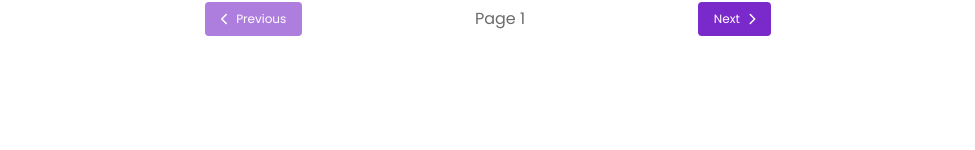
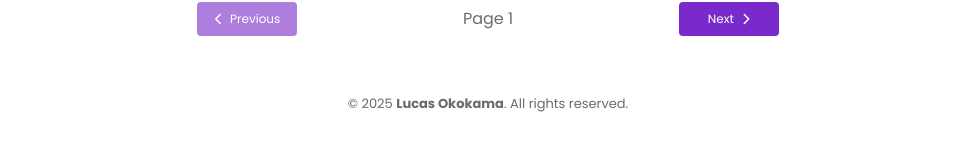
Before and after one commit to LucasOkokama/pexels-image-search, a React (Vite) app: page / in a window 1280 px wide. Shown: the part 426-576 px from the top of the page, without its empty margins (152-1127 px from the left). Built offline with nearby package versions, Linux system fonts and the light colour scheme; no server answers.

Commit message:
feat: create footer

```diff
--- a/src/App.tsx
+++ b/src/App.tsx
@@ -5,6 +5,7 @@ import { useState } from "react";
 import SearchBox from "./components/SearchBox";
 import { StyledParagraph } from "./components/styles/StyledParagraph";
 import ImageGallery from "./components/ImageGallery";
+import { CopyrightTextStyle } from "./components/styles/CopyrightTextStyle";
 
 const dimensions = {
   sm: "640px",
@@ -74,8 +75,22 @@ function App() {
           </div>
 
           <SearchBox setImages={setImages}>
-              <ImageGallery images={images} />
+            <ImageGallery images={images} />
           </SearchBox>
+
+          <div className="mt-10">
+            <CopyrightTextStyle>
+              © {new Date().getFullYear()}{" "}
+              <a
+                href="https://github.com/LucasOkokama"
+                target="_blank"
+                rel="noopener noreferrer"
+              >
+                <b>Lucas Okokama</b>
+              </a>
+              . All rights reserved.
+            </CopyrightTextStyle>
+          </div>
         </div>
       </AppBody>
     </ThemeProvider>
--- /dev/null
+++ b/src/components/styles/CopyrightTextStyle.ts
@@ -0,0 +1,8 @@
+import { styled } from "styled-components";
+
+export const CopyrightTextStyle = styled.p`
+   color: ${({ theme }) => theme.colors.phrase};
+   font-size: 13px;
+   padding: 18px 0;
+   text-align: center;
+`
--- a/src/components/styles/SearchBoxStyle.ts
+++ b/src/components/styles/SearchBoxStyle.ts
@@ -67,6 +67,7 @@ export const SearchBoxStyle = styled.div`
     justify-content: center;
     padding: 8px 16px;
     transition: .5s;
+    width: 100px;
   }
 
   .navigate-pages-btn:hover{
```
